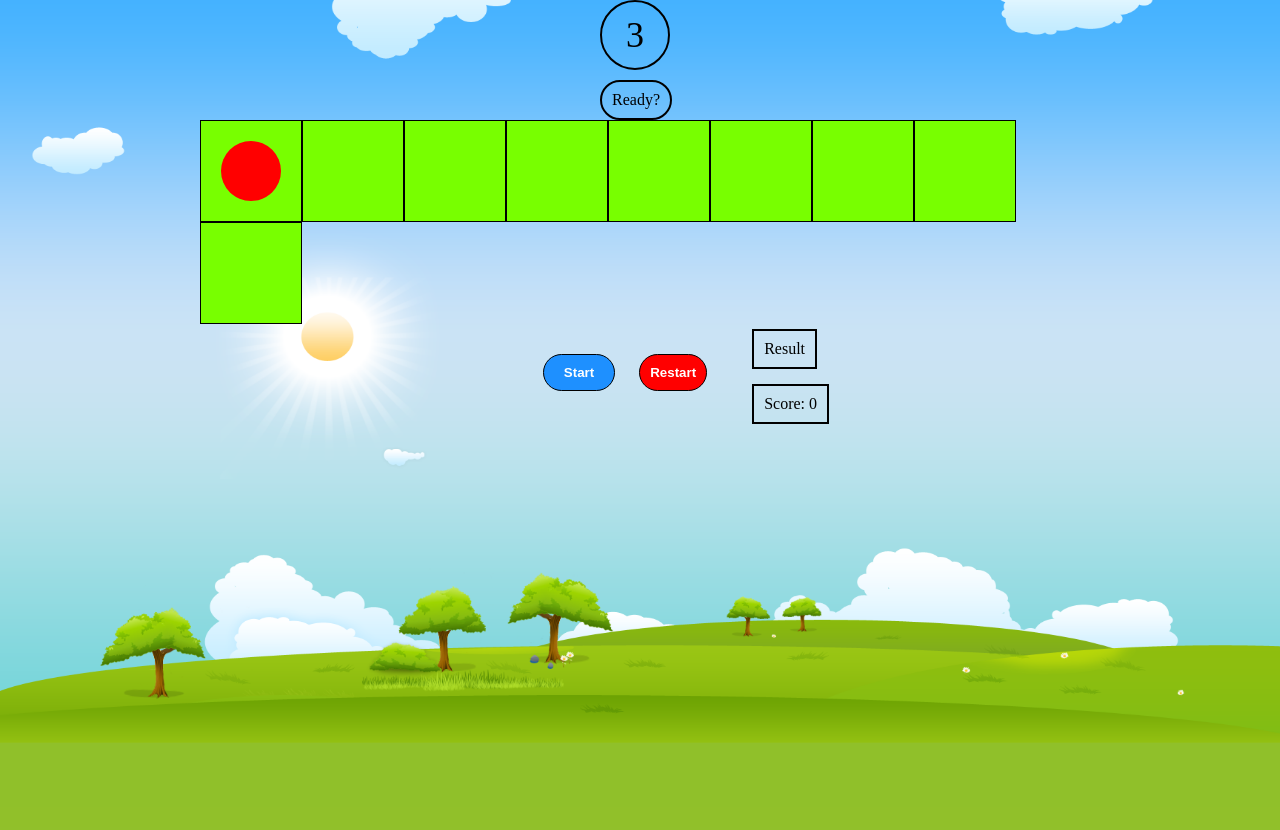
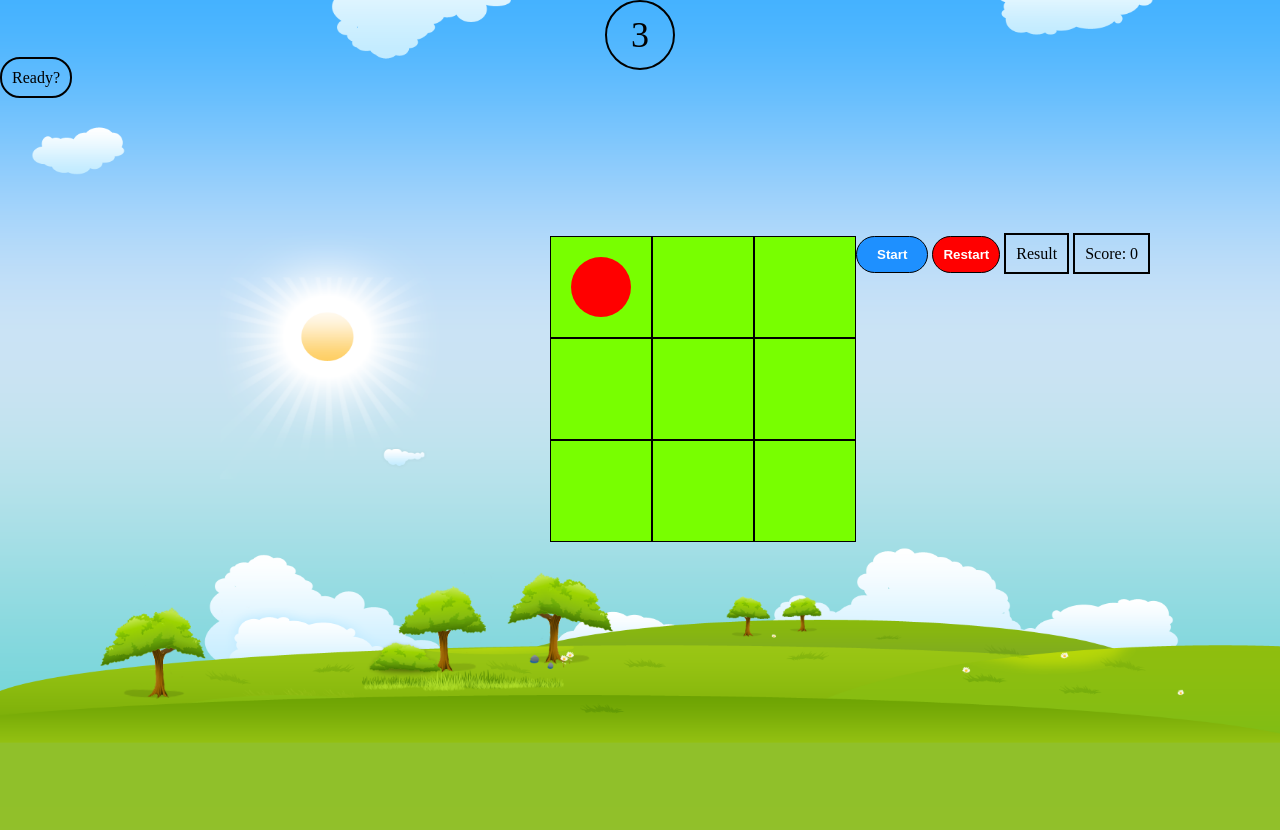
Before and after one commit to RaidenDilan/project-1, a PHP site: page / in a window 1280 px wide; the page is wider, and only the part inside the window is pictured. Shown: the part 60-890 px from the top of that part. Run offline with PHP 8.4, Linux system fonts and the light colour scheme; some libraries are stand-ins or nearby versions.

Commit message:
css changes

```diff
--- a/css/style.css
+++ b/css/style.css
@@ -9,28 +9,36 @@ body {
   /*text-align: center;*/
 }
 
-li.wall {
-  color: black;
-  border: 1px solid black;
-  list-style: none;
-  float: left;
+main {
   margin: 0 auto;
-  padding: 50px;
+  /*display: inline-block;*/
+}
+
+h1 {
   position: relative;
-  display: inline-block;
-  width: 80px;
-  height: 80px;
-  background-color: rgb(120, 255, 0);
-  border-color: black;
-  border-width: thin;
+  background-color: black;
+  border: 5px solid red;
+  padding: 10px;
+  margin: 0 auto;
+  display: block;
+  text-align: center;
+  color: white;
+  font-weight: bold;
+  font-size: 30px;
+}
+
+footer {
+  margin: 0 auto;
+  text-align: center;
+  position: relative;
+  display: inline;
 }
 
 ul {
-  margin: 0 200px;
-  float: left;
+  margin: 150px 550px;
+  width: 350px;
+  display: block;
   position: relative;
-  /*background-color: red;*/
-  /*color: black;*/
 }
 
 li {
@@ -49,12 +57,6 @@ border-color: black;
 border-width: thin;
 }
 
-/*ul.ball {
-  height: 60px;
-  width: 60px;
-  background-color: red;
-}*/
-
 li.ball:after {
   content: '';
   position: absolute;
@@ -65,6 +67,58 @@ li.ball:after {
   top: 50%;
   left: 50%;
   transform: translate(-50%, -50%);
+}
+
+li.wall {
+  color: black;
+  border: 1px solid black;
+  list-style: none;
+  float: left;
+  margin: 0 auto;
+  padding: 50px;
+  position: relative;
+  /*display: inline-block;*/
+  width: 80px;
+  height: 80px;
+  background-color: rgb(120, 255, 0);
+  border-color: black;
+  border-width: thin;
+}
+
+button.reset {
+  display: inline;
+  padding: 10px 10px;
+  border-radius: 20px;
+  background-color: red;
+  /*margin-top: 30px;
+  margin-right: 40px;
+  margin-left: 10px;*/
+  margin: 0 auto;
+  border: 1px solid black;
+  position: relative;
+  color: white;
+  font-weight: bold;
+  outline: none;
+}
+
+button.play {
+  display: inline;
+  padding: 10px 20px;
+  border-radius: 20px;
+  background-color: dodgerblue;
+  margin: 0 auto;
+  border: 1px solid black;
+  position: relative;
+  color: white;
+  font-weight: bold;
+  outline: none;
+}
+
+img.field {
+  width: 1422px;
+  height: 830px;
+  position: absolute;
+  margin: 0 auto;
 }
 
 .timer {
@@ -78,147 +132,53 @@ li.ball:after {
   text-align: center;
   line-height: 67px;
   color: black;
-  margin: 0 auto 50px;
-  margin-left: 600px;
+  margin: 0 auto;
   position: relative;
 }
 
-.display {
+div.display {
+  margin: 0 auto;
   color: black;
-  /*background-color: black;*/
-  position: absolute;
-  display: inline-block;
+  position: relative;
+  display: inline;
   border-radius: 20px;
   padding: 10px;
-  /*line-height: 20px;*/
   border: 2px solid black;
   text-align: center;
+  /*line-height: 20px;*/
   /*font-weight: bold;*/
-  margin: -40px 600px;
-}
-
-main {
-  margin: 0;
-  display: inline-block;
 }
 
 .score-board {
   padding: 10px;
   border: 2px solid black;
-  position: absolute;
+  position: relative;
   /*background-color: yellow;*/
-  display: inline-block;
-  margin: 60px 5px;
+  display: inline;
+  margin: 0 auto;
   color: black;
 }
 .result {
   padding: 10px 10px;
   border: 2px solid black;
-  margin: 5px 5px;
-  /*background-color: black;*/
+  margin: 0 auto;
+  position: relative;
+  display: inline;
   color: black;
-  /*float: left;*/
-  /*width: 40px;*/
-  /*height: 10px;*/
-  position: absolute;
-  display: inline;
+}
+.timer.active {
+  background-color: none;
+  color: black;
+  margin: 0 auto;
+  display: block;
+  position: relative;
 }
 
-/*.ball {
-  width: 50px;
-  height: 50px;
-  background-color: rgb(220,20,60);
-  border-radius: 25px;
-  position: absolute;
-  bottom: 23px;
-  right: 24px;
-  border: 1px solid black;
-}*/
-
-button.reset {
-  /*display: inline-block;*/
-  /*margin: auto;*/
-  padding: 10px 10px;
-  border-radius: 20px;
-  background-color: red;
-  margin-top: 30px;
-  margin-right: 40px;
-  margin-left: 10px;
-  /*text-align: center;*/
-  border: 1px solid black;
-  position: relative;
-  color: white;
-  font-weight: bold;
-  outline: none;
-}
-
-button.play {
-  /*display: inline-block;*/
-  padding: 10px 20px;
-  border-radius: 20px;
-  background-color: dodgerblue;
-  margin-top: 30px;
-  margin-left: 10px;
-  margin-right: 10px;
-  /*text-align: center;*/
-  border: 1px solid black;
-  position: relative;
-  color: white;
-  font-weight: bold;
-  outline: none;
-}
-
-footer {
-  /*margin-top: 10px;*/
-  /*margin-bottom: 10px;*/
-  text-align: center;
-  /*position: relative;*/
-  display: block;
-}
-
-img.field {
-  width: 1422px;
-  height: 830px;
-  /*max-height: 1190px;*/
-  position: absolute;
-  /*margin: 0 auto;*/
-  /*display: block;*/
-}
-
-img.starter {
+/*img.starter {
   width: 1422px;
   height: 830px;
   position: relative;
-}
-
-/*img.sonic {
-  width: 60px;
-  height: 120px;
-  position: absolute;
-  margin: 100px 100px;
-
 }*/
-
-h1 {
-  position: relative;
-  background-color: black;
-  border: 5px solid red;
-  padding: 10px;
-  /*display: inline-block;*/
-  /*margin: 0 600px;*/
-  /*width: 200px;*/
-  /*height: 100px;*/
-  text-align: center;
-  color: white;
-  font-weight: bold;
-  font-size: 30px;
-  /*top: 50%;*/
-}
-
-.timer.active {
-  background-color: none;
-  color: black;
-}
 
 @media only screen and (max-width: 960px) {
 
--- a/index.html
+++ b/index.html
@@ -18,12 +18,9 @@
         <div class="difficulties"></div>
       </div>
       <img src="images/field.png" class="field">
-      <!-- <img src="images/sonic1.gif" class="sonic"> -->
         <div class="timer">3</div>
         <div class="display">Ready?</div>
-
         <ul class="board show hidden level1 level2 level3"></ul>
-
     </main>
     <footer>
       <button class="play">Start</button>
--- a/js/app.js
+++ b/js/app.js
@@ -58,6 +58,7 @@ $(() => {
       }
     }, 1000); //the amount of milliseconds in a single second
   }
+
   //--------- Create the edges of the board and the arrow key function --------//
   const $cells = $('li');
   let currentIndex = 0; //lets the start at the index  0
@@ -68,28 +69,34 @@ $(() => {
   });
 
   function moveBall(e) {
-    e.preventDefault(); // prevents the window screen from moving with the arrow keys
+    // e.preventDefault(); // prevents the window screen from moving with the arrow keys
     $cells.removeClass('ball'); //removes the class of ball
     switch (e.keyCode) {
       case 37: //left arrow key
-        if (currentIndex%width !== 0) { //CORRECT
+        if (currentIndex%width !== 0) { // Can't go left
           currentIndex--;
         }
         break;
       case 38: //up arrow key
-        if (currentIndex<width === width) { //CORRECT
-          currentIndex = currentIndex - 3;
+        if (currentIndex > width-1) { // Can't go up
+          currentIndex -= width;
         }
+        // if (currentIndex < width === width) { // Can't go up
+        //   currentIndex = currentIndex - 3;
+        // }
         break;
       case 39: //right arrow key
-        if (currentIndex%width !== width-1) { //CORRECT
+        if (currentIndex%width !== width-1) { // Can't go right
           currentIndex++;
         }
         break;
       case 40: //down arrow key
-        if (currentIndex>$cells.length - width+1) { //
-          currentIndex = currentIndex + 3;
+        if ( currentIndex < ($cells.length - width)) {
+          currentIndex += width;
         }
+        // if (currentIndex > $cells.length !== (width+1)) { // Can't go down
+        //   currentIndex = currentIndex + 3;
+        // }
         break;
     }
     $cells.eq(currentIndex).addClass('ball'); //adds a class ball to the arrow key destination
@@ -146,7 +153,7 @@ $(() => {
   // const $level2 = [0,1,1,0,0,1,0,1,0,0,0,0]; //arrays for the level 2 gird (12 cells).
   // const $grid = $('ul'); //attaches the object to the unordered lists
   // width = 4;
-
+  //
   // $level2.forEach((cell) => {
   //   const $cell = $('<li>'); //creates the lists
   //   if (cell === 1) {
@@ -162,7 +169,7 @@ $(() => {
   // const $level3 = [0,1,0,1,0,1,0,1,0,0,0,0,0,0,0,1,0]; //arrays for the level 3 gird (17 cells).
   // const $grid = $('ul'); //attaches the object to the unordered lists
   // width = 5 // change this number
-
+  //
   // $level3.forEach((cell) => {
   //   const $cell = $('<li>'); //creates the lists
   //   if (cell === 1) {
```
